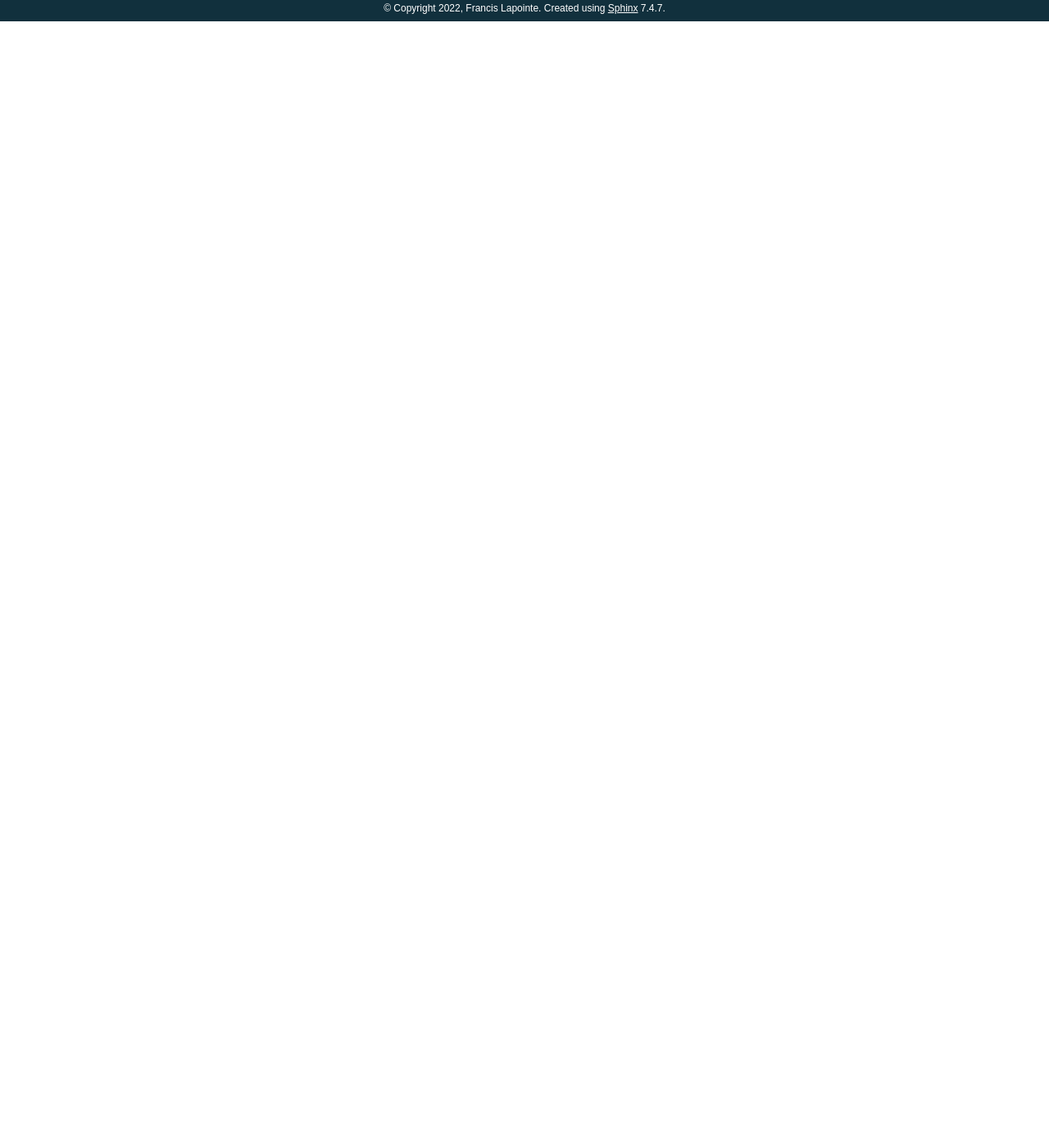
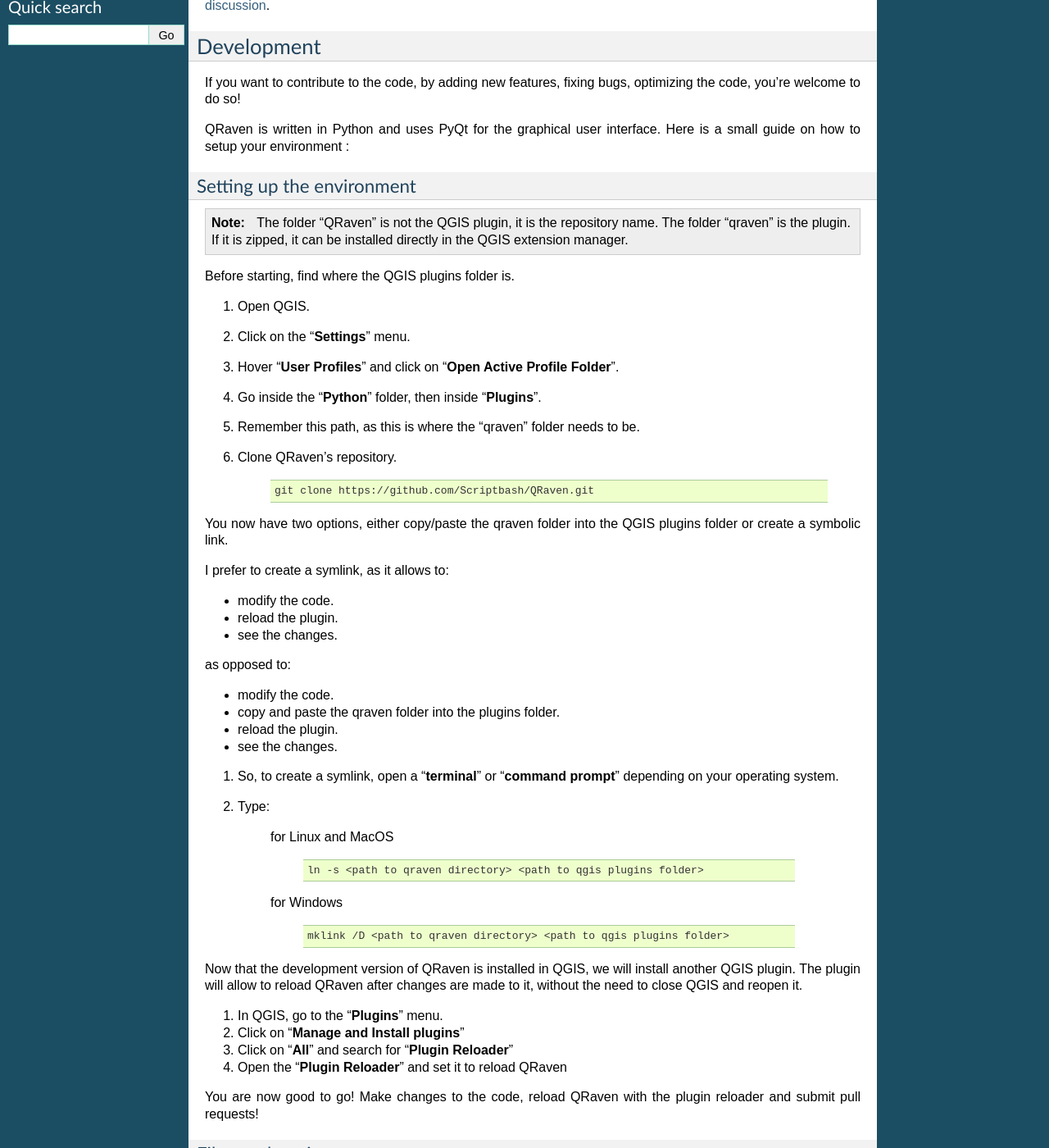
Before and after one commit to Scriptbash/QRaven, a Sphinx documentation site: the page built from qraven/help/source/contribute.rst, in a window 1280 px wide and 1400 px high, scrolled down 382 px. Shown: the whole window at 82% size. Built offline with Sphinx 7.4.7, drawn with Linux system fonts in a browser that asks for light colours; formulas are drawn with MathJax 3; before the commit the page ends 900 px from its top, so only the background shows below that; some of the changed text lies outside the part shown.

Commit message:
Write contribution guide

```diff
--- a/qraven/help/source/contribute.rst
+++ b/qraven/help/source/contribute.rst
@@ -1,11 +1,103 @@
 How to contribute to QRaven
 ===========================
-coming soon
+There are many ways you can contribute to QRaven and not only by coding!
 
 Bug reporting
 -------------
-coming soon
+Reporting bugs and problems is very important, since even though I try to test as much as possible
+the plugin, I can't run into every problems possible.
+
+If you find any possible bugs, errors, typos, please open an issue on `GitHub <https://github.com/Scriptbash/QRaven/issues>`_.
+
+Feature requests
+----------------
+I'm trying to add as many useful features to make Raven models and ease
+the use of Raven in general. If there is a feature you would like or think would be useful,
+please submit your request by either opening an `issue <https://github.com/Scriptbash/QRaven/issues>`_
+or a `discussion <https://github.com/Scriptbash/QRaven/discussions>`_.
 
 Development
 -----------
-coming soon
+If you want to contribute to the code, by adding new features, fixing bugs, optimizing the code,
+you're welcome to do so!
+
+QRaven is written in Python and uses PyQt for the graphical user interface. Here is a small guide
+on how to setup your environment :
+
+Setting up the environment
+^^^^^^^^^^^^^^^^^^^^^^^^^^
+.. note::
+
+    The folder "QRaven" is not the QGIS plugin, it is the repository name.
+    The folder "qraven" is the plugin. If it is zipped, it can be installed directly in
+    the QGIS extension manager.
+
+Before starting, find where the QGIS plugins folder is.
+
+1. Open QGIS.
+2. Click on the "**Settings**" menu.
+3. Hover "**User Profiles**" and click on "**Open Active Profile Folder**".
+4. Go inside the "**Python**" folder, then inside "**Plugins**".
+5. Remember this path, as this is where the "qraven" folder needs to be.
+6. Clone QRaven's repository.
+
+    .. code-block:: console
+
+        git clone https://github.com/Scriptbash/QRaven.git
+
+You now have two options, either copy/paste the qraven folder into the QGIS plugins folder or create a symbolic link.
+
+I prefer to create a symlink, as it allows to:
+
+- modify the code.
+- reload the plugin.
+- see the changes.
+
+as opposed to:
+
+- modify the code.
+- copy and paste the qraven folder into the plugins folder.
+- reload the plugin.
+- see the changes.
+
+1. So, to create a symlink, open a "**terminal**" or "**command prompt**" depending on your operating system.
+2. Type:
+
+    for Linux and MacOS
+
+     .. code-block:: console
+
+        ln -s <path to qraven directory> <path to qgis plugins folder>
+
+    for Windows
+
+     .. code-block:: console
+
+        mklink /D <path to qraven directory> <path to qgis plugins folder>
+
+Now that the development version of QRaven is installed in QGIS, we will install
+another QGIS plugin. The plugin will allow to reload QRaven after changes are made to
+it, without the need to close QGIS and reopen it.
+
+1. In QGIS, go to the "**Plugins**" menu.
+2. Click on "**Manage and Install plugins**"
+3. Click on "**All**" and search for "**Plugin Reloader**"
+4. Open the "**Plugin Reloader**" and set it to reload QRaven
+
+You are now good to go! Make changes to the code, reload QRaven with the plugin reloader and submit pull requests!
+
+Files explanation
+^^^^^^^^^^^^^^^^^
+Not sure where to start? No worries, here is a quick overview of the important files :
+
+- Inside the root folder of the repository, there is **Dockerfile** and **create_RVH.py**
+
+  - **Dockerfile** is the file used to create the Docker image used for BasinMaker and the GridWeights generator
+  - **create_RVH.py** file is the script that lies inside the Docker container. In other words, it is the script that runs the BasinMaker functions.
+
+- In the "qraven" folder, you will find many important files.
+
+  - **qraven.py** is the main python file used for the plugin.
+  - **qraven_dialog_base.ui** is the graphical user interface of QRaven. You can open it with QtDesigner.
+
+- In the "modules" folder, there are several python files that are imported inside the "qraven.py" file.
--- a/qraven/help/source/index.rst
+++ b/qraven/help/source/index.rst
@@ -28,3 +28,8 @@
    :caption: Contribute
 
    contribute.rst
+
+.. toctree::
+   :caption: Tutorial
+
+   tutorial.rst
--- a/qraven/help/source/usage.rst
+++ b/qraven/help/source/usage.rst
@@ -35,8 +35,8 @@
 
 .. _gridweights:
 
-Associate a NetCDF grid to HRUs
--------------------------------
+Associate a NetCDF grid to the HRUs
+-----------------------------------
 .. warning::
   The Docker daemon must be running to use this feature.
 
```
Also changed, not shown: qraven/help/source/tutorial.rst (added, +24 -0 lines).
